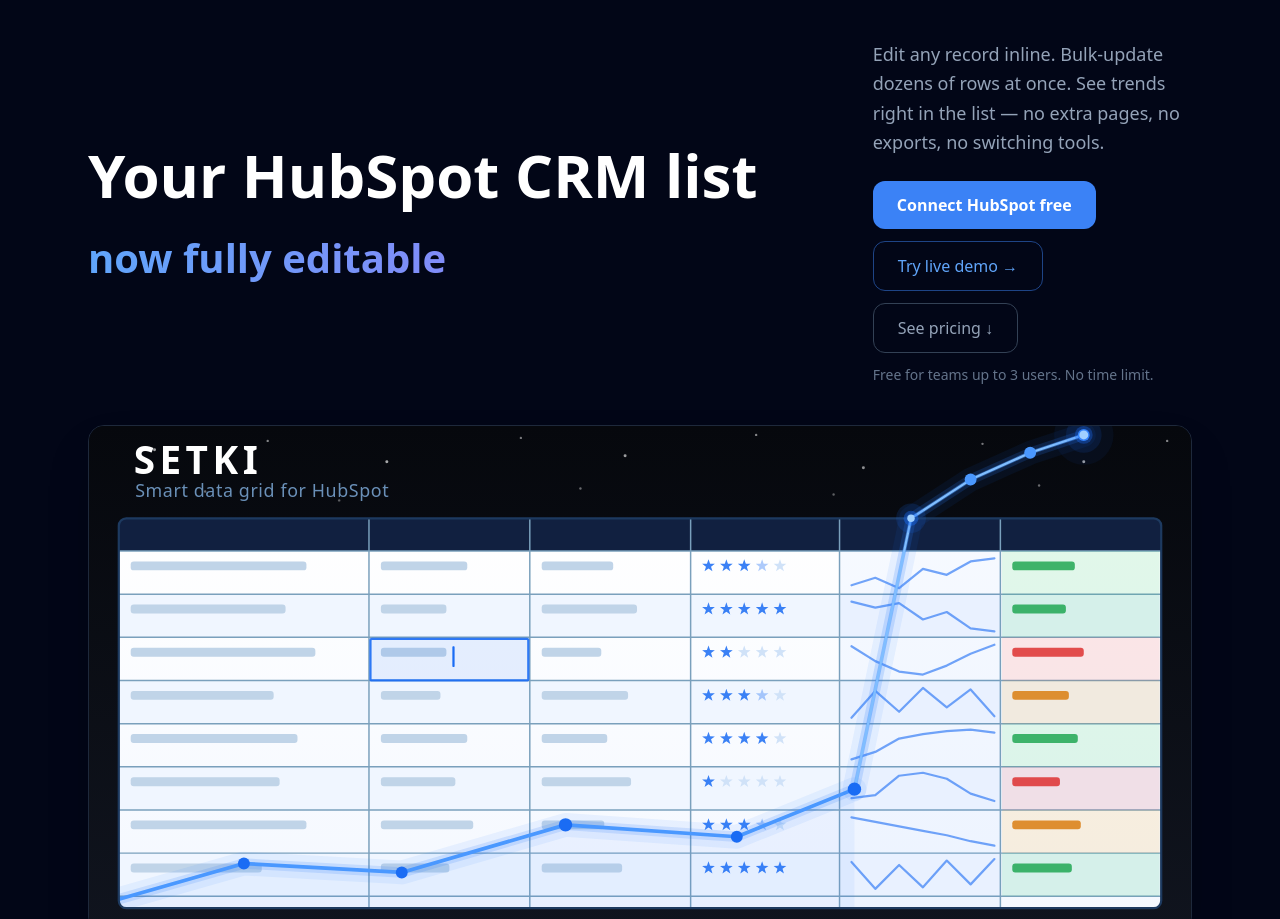
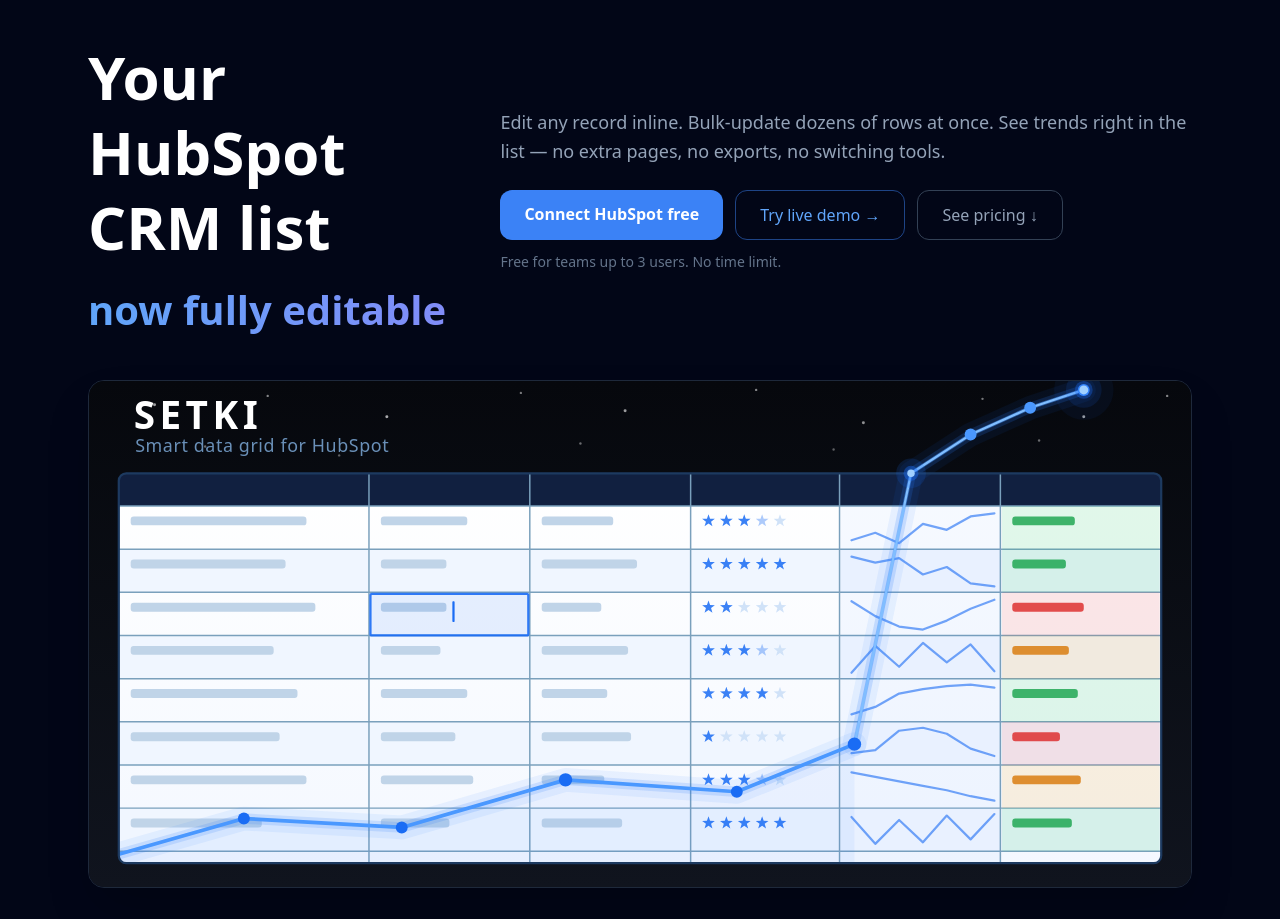
Before and after one commit to dzino/setki, a website: page hubspot.html in a window 1280 px wide. Shown: the top 919 px of the page. Drawn offline with nearby package versions, Linux system fonts and the light colour scheme.

Commit message:
Revert "fix(landing): расширить первую колонку хиро — заголовок в 2 строки вместо 3"
This reverts commit d656260279c19a6891d4ac61638fd8dcd2cd855f.

```diff
--- a/hubspot.html
+++ b/hubspot.html
@@ -33,7 +33,7 @@
   <section id="demo" class="max-w-6xl mx-auto px-6 min-h-screen flex flex-col justify-center gap-10 py-10">
 
     <!-- Row 1: big text | small text + buttons -->
-    <div class="grid md:grid-cols-[7fr_3fr] gap-10 items-center">
+    <div class="grid md:grid-cols-[7fr_13fr] gap-10 items-center">
       <h1 class="text-[60px] font-extrabold text-white leading-tight">
         <a href="/" class="hover:opacity-80 transition-opacity">
           Your HubSpot CRM list<br>
```
Also changed, not shown: zoho.html (+1 -1 lines).
